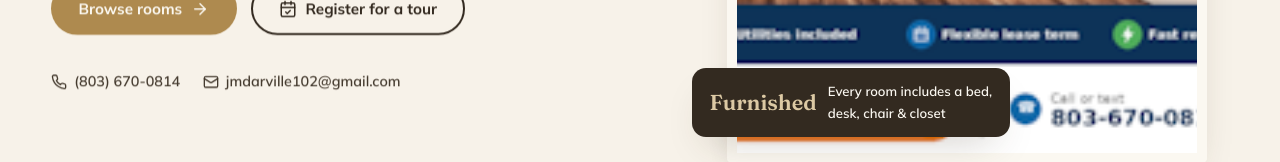
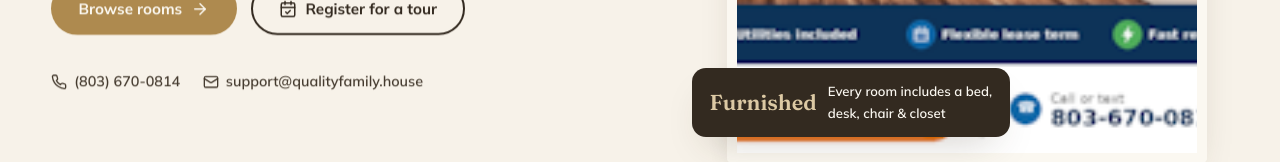
Before and after one commit to imRabiaRiazDev/Quality-Family-Homes-front-end, a React (Vite) app: page / in a window 1280 px wide. Shown: the part 612-774 px from the top of the page. Built offline with nearby package versions, Linux system fonts and the light colour scheme.

Commit message:
Replace site email with support@qualityfamily.house

```diff
--- a/src/components/Contact.jsx
+++ b/src/components/Contact.jsx
@@ -12,8 +12,8 @@ const CARDS = [
   {
     icon: Mail,
     title: 'Email us',
-    line: 'jmdarville102@gmail.com',
-    href: 'mailto:jmdarville102@gmail.com',
+    line: 'support@qualityfamily.house',
+    href: 'mailto:support@qualityfamily.house',
     sub: 'We’ll get back to you with the details you need.',
   },
   {
--- a/src/components/Footer.jsx
+++ b/src/components/Footer.jsx
@@ -43,7 +43,7 @@ export default function Footer({ navigate }) {
                 <Phone size={16} /> <a href="tel:+18036700814">(803) 670-0814</a>
               </span>
               <span>
-                <Mail size={16} /> <a href="mailto:jmdarville102@gmail.com">jmdarville102@gmail.com</a>
+                <Mail size={16} /> <a href="mailto:support@qualityfamily.house">support@qualityfamily.house</a>
               </span>
               <span>
                 <MapPin size={16} /> Fort Mill, South Carolina
--- a/src/components/Hero.jsx
+++ b/src/components/Hero.jsx
@@ -34,8 +34,8 @@ export default function Hero({ navigate }) {
               <a href="tel:+18036700814">
                 <Phone size={16} /> (803) 670-0814
               </a>
-              <a href="mailto:jmdarville102@gmail.com">
-                <Mail size={16} /> jmdarville102@gmail.com
+              <a href="mailto:support@qualityfamily.house">
+                <Mail size={16} /> support@qualityfamily.house
               </a>
             </div>
           </Reveal>
--- a/src/components/Legal.jsx
+++ b/src/components/Legal.jsx
@@ -43,7 +43,7 @@ const TERMS = {
     },
     {
       heading: '10. Contact',
-      body: 'Questions about these Terms & Conditions can be sent to Quality Family Homes at jmdarville102@gmail.com or by calling (803) 670-0814.',
+      body: 'Questions about these Terms & Conditions can be sent to Quality Family Homes at support@qualityfamily.house or by calling (803) 670-0814.',
     },
   ],
 }
@@ -90,7 +90,7 @@ const PRIVACY = {
     },
     {
       heading: '10. Contact',
-      body: 'If you have questions about this Privacy Policy or how your information is handled, contact Quality Family Homes at jmdarville102@gmail.com or call (803) 670-0814.',
+      body: 'If you have questions about this Privacy Policy or how your information is handled, contact Quality Family Homes at support@qualityfamily.house or call (803) 670-0814.',
     },
   ],
 }
```
